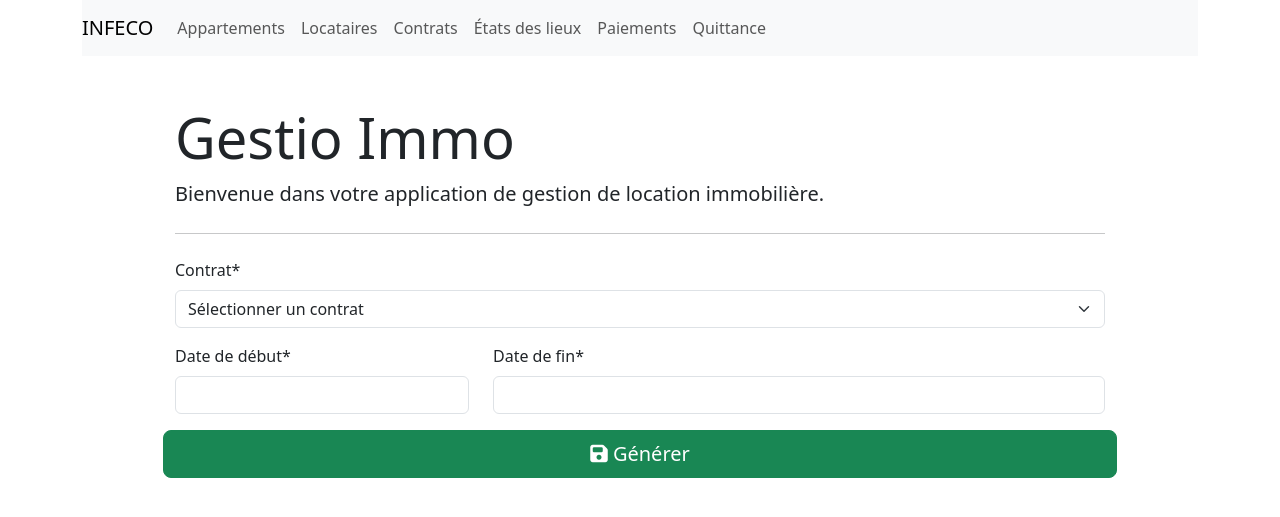
After one commit to luciepellier/app_immo, a Django app: page /receipt/form/ in a window 1280 px wide. The commit adds this page. Shown: the top 517 px of the page. Run offline with Django 4.2, Linux system fonts and the light colour scheme; data that the repository does not hold is empty; some libraries are stand-ins or nearby versions.

Commit message:
add Receipt model, path, form, template and views

```diff
--- a/project_immo/gestion_immo/forms.py
+++ b/project_immo/gestion_immo/forms.py
@@ -1,7 +1,6 @@
 from django import forms
-
 from project_immo import settings
-from .models import Apartment, Occupant, Contract, ItemsList, Payment
+from .models import Apartment, Occupant, Contract, ItemsList, Payment, Receipt
 
 class ApartmentForm(forms.ModelForm):
     class Meta:
@@ -35,6 +34,7 @@ class OccupantForm(forms.ModelForm):
 class ContractForm(forms.ModelForm):
     start_date = forms.DateField.input_formats=settings.DATE_INPUT_FORMATS
     end_date = forms.DateField.input_formats=settings.DATE_INPUT_FORMATS
+
     class Meta:
         model = Contract
         fields = ('apartment','occupant','start_date', 'end_date', 'deposit')
@@ -83,3 +83,19 @@ class PaymentForm(forms.ModelForm):
     def __init__(self, *args, **kwargs):
         super(PaymentForm,self).__init__(*args, **kwargs)
         self.fields['contract'].empty_label = 'Sélectionner un contrat'
+
+class ReceiptForm(forms.ModelForm):
+    start_date = forms.DateField.input_formats=settings.DATE_INPUT_FORMATS
+    end_date = forms.DateField.input_formats=settings.DATE_INPUT_FORMATS
+    class Meta:
+        model = Receipt
+        fields = ('contract', 'start_date', 'end_date')
+        labels = {
+            'contract' : 'Contrat',
+            'start_date' : 'Date de début',
+            'end_date' : 'Date de fin',
+        }
+
+    def __init__(self, *args, **kwargs):
+        super(ReceiptForm,self).__init__(*args, **kwargs)
+        self.fields['contract'].empty_label = 'Sélectionner un contrat'
--- a/project_immo/gestion_immo/models.py
+++ b/project_immo/gestion_immo/models.py
@@ -51,20 +51,13 @@ class Payment(models.Model):
         AUTRE = 'CAF', _('CAF')
     source = models.CharField(max_length=25, choices=PaymentSource.choices, default='Locataire', null=False)
     rental = models.DecimalField(max_digits=10, decimal_places=2)
-    charges = models.DecimalField(max_digits=10, decimal_places=2, blank=True)
+    charges = models.DecimalField(max_digits=10, decimal_places=2, blank=True, default=0.00)
 
-# class Payment with payment_type Dépôt de Garantie or Loyer as textchoices
+    @property
+    def total(self):
+        return self.rental + self.charges
 
-# class Payment(models.Model):
-#     contract = models.ForeignKey(Contract, on_delete=models.SET_NULL, null=True)
-#     date = models.DateField(default=datetime.now)
-#     class PaymentType(models.TextChoices):
-#         GARANTIE = 'Dépôt de garantie', _('Dépôt de garantie')
-#         LOYER = 'Loyer (Charges incluses)', _('Loyer')
-#     payment_type = models.CharField(max_length=25, choices=PaymentType.choices, default=PaymentType.LOYER, null=False)
-#     class PaymentSource(models.TextChoices):
-#         LOCATAIRE = 'Locataire', _('Locataire')
-#         AUTRE = 'CAF', _('CAF')
-#     payment_source = models.CharField(max_length=25, choices=PaymentSource.choices, default=PaymentSource.LOCATAIRE, null=False)
-#     amount = models.DecimalField(max_digits=10, decimal_places=2)
-#     charges = models.DecimalField(max_digits=10, decimal_places=2, default= 0.00, blank=True)
+class Receipt(models.Model):
+    contract = models.ForeignKey(Contract, on_delete=models.CASCADE)
+    start_date = models.DateField(blank=False)
+    end_date = models.DateField(blank=False)
--- a/project_immo/gestion_immo/templates/apartment_management/base.html
+++ b/project_immo/gestion_immo/templates/apartment_management/base.html
@@ -32,6 +32,9 @@
                     <li class="nav-item">
                         <a class="nav-link" href="{% url 'payment_list' %}">Paiements</a>
                         </li>
+                    <li class="nav-item">
+                        <a class="nav-link" href="{% url 'receipt_form' %}">Quittance</a>
+                        </li>
                 </ul>
             </div>
         </nav>
--- a/project_immo/gestion_immo/templates/contract_management/contract_list.html
+++ b/project_immo/gestion_immo/templates/contract_management/contract_list.html
@@ -26,7 +26,7 @@
                 <td>{{contract.end_date}}</td>
                 <td>{{contract.deposit}}</td>
                 <td>
-                    <a href="{% url 'rental_list' contract.id %}" class="btn text-secondary px=20">
+                    <a href="{% url 'rental_list' contract.id %}" class="btn text-secondary px=10">
                         <i class="fa fa-eur fa-lg"></i>
                     </a>
                     <a href="{% url 'contract_update' contract.id %}" class="btn text-secondary">
--- /dev/null
+++ b/project_immo/gestion_immo/templates/receipt_management/receipt_form.html
@@ -0,0 +1,22 @@
+{% extends 'apartment_management/base.html' %}
+{% load crispy_forms_tags %}
+
+{% block content %}
+
+<form action="{% url 'receipt' %}" target="_blank" method="post" autocomplete="on">
+    {% csrf_token %}
+    {{form.contract|as_crispy_field}}
+    <div class="row">
+        <div class="col-md-4">
+            {{form.start_date|as_crispy_field}}
+        </div>
+        <div class="col-md-8">
+            {{form.end_date|as_crispy_field}}
+        </div>
+    </div>
+    <div class="row">
+            <button type="submit" class="btn btn-success btn-lg"><i class="fa-solid fa-floppy-disk"></i> </i>Générer</button>
+    </div>
+</form>
+
+{% endblock content %}
--- a/project_immo/gestion_immo/urls.py
+++ b/project_immo/gestion_immo/urls.py
@@ -37,4 +37,7 @@ urlpatterns = [
     path('payment/delete/<int:id>/', views.payment_delete, name='payment_delete'),
     path('payment/list/', views.payment_list, name='payment_list'),
     path('rental/<int:id>/', views.rental_list, name='rental_list'),
+    # rental receipt
+    path('receipt/form/', views.receipt_form, name='receipt_form'),
+    path('receipt/', views.receipt, name='receipt'),
 ]
--- a/project_immo/gestion_immo/views.py
+++ b/project_immo/gestion_immo/views.py
@@ -1,7 +1,9 @@
-from django.shortcuts import render, redirect
+from django.shortcuts import render, redirect, get_object_or_404
 from django.db.models import Sum
-from .forms import ApartmentForm, OccupantForm, ContractForm, ItemsListForm, PaymentForm
-from .models import Apartment, Occupant, Contract, ItemsList, Payment
+from .forms import ApartmentForm, OccupantForm, ContractForm, ItemsListForm, PaymentForm, ReceiptForm
+from .models import Apartment, Occupant, Contract, ItemsList, Payment, Receipt
+
+from datetime import datetime
 
 # Create your views here.
 
@@ -198,15 +200,87 @@ def rental_list(request, id):
     context = {'payment_list' :  contract_payments, 'total_amount': total_amount}
     return render(request, 'payment_management/rental_list.html', context)
 
-# Reviews if all payments in start/end range are satisfied
-#def rental_payments_validation(request, id=20, start_date="2023-01-01", end_date="2023-12-01"):
-#
-#    rental_payments = Payment.objects.all().filter(contract__id=id).filter(payment_type__startswith="Loyer").filter(date__range=[start_date, end_date])
-#    benefit_payments = rental_payments.filter(payment_source="CAF")
-#
-#    # for month in range():
-#
-#    total_amount = rental_payments.aggregate(Sum('price'))
-#
-#    context = {'payment_list' :  rental_payments, 'total_amount': total_amount}
-#    return render(request, 'payment_management/rental_list.html', context)
+# Functions to create a form and get a Rental Receipt list for a Contract in a date range
+
+# define the set of months that exists between start date and end date inputs
+def months_between_dates(start_date, end_date):
+    months = set()
+    while start_date <= end_date:
+        months.add(
+            int(start_date.strftime('%m'))
+        )
+        if start_date.month == 12:
+            start_date = start_date.replace(year=start_date.year + 1, month=1)
+        else:
+            start_date = start_date.replace(month=start_date.month + 1)
+
+    return months
+
+# define the receipt functions
+
+def receipt(request):
+
+    # print(request.POST)
+
+    contract_id = request.POST.get("contract")
+    contract = get_object_or_404(Contract, id=contract_id)
+    start_date = request.POST.get("start_date")
+    end_date = request.POST.get("end_date")
+
+    start_date_obj = datetime.strptime(start_date, "%d-%m-%Y")
+    end_date_obj = datetime.strptime(end_date, "%d-%m-%Y")
+
+    # print(start_date_obj)
+    # print(end_date_obj)
+
+    contract_payments = Payment.objects.filter(contract__id=contract_id, date__gte=start_date_obj, date__lte=end_date_obj)
+
+    # define the set of months in which payments were completed
+    months_in_which_payments_were_done = set()
+    for payment in contract_payments:
+        payment_date = payment.date
+        payment_month = payment_date.month
+        months_in_which_payments_were_done.add(payment_month)
+
+    print(months_in_which_payments_were_done)
+
+
+    # define the set of months we generate the receipt for based on months between start and end date
+    months_we_generate_receipt_for = months_between_dates(start_date_obj, end_date_obj)
+    # print(months_we_generate_receipt_for)
+
+    # compare the two sets of months and determine if all payments are or not completed
+    is_payment_complete = False
+    if months_in_which_payments_were_done == months_we_generate_receipt_for:
+        is_payment_complete = True
+
+    context = {"contract_payments": contract_payments, "is_payment_complete": is_payment_complete, "contract": contract, "start_date": start_date, "end_date": end_date}
+    return render(request, 'receipt_management/receipt.html', context)
+
+# Functions to create the Receipt form
+
+def receipt_form(request, id=0):
+    # manage get request
+    if request.method == 'GET':
+        if id == 0:
+            form = ReceiptForm()
+        else:
+            #filter by id
+            receipt = Receipt.objects.get(pk=id)
+            # return the form object
+            form = ReceiptForm(instance = receipt)
+        return render(request, 'receipt_management/receipt_form.html', {'form':form})
+    # manage post request
+    else:
+        # if id is 0 a new receipt is created
+        if id == 0:
+            form = ReceiptForm(request.POST)
+        # otherwise the receipt info is updated
+        else:
+            receipt = Receipt.objects.get(pk=id)
+            form = ReceiptForm(request.POST, instance = receipt)
+        # if the validation is ok then save to db
+        if form.is_valid():
+            form.save()
+        # redirect to the list to check
+        return redirect('/receipt/')
```
Also changed, not shown: project_immo/gestion_immo/templates/receipt_management/receipt.html (added, +63 -0 lines), project_immo/gestion_immo/migrations/0024_alter_contract_end_date_receipt.py (added), project_immo/gestion_immo/migrations/0025_alter_contract_end_date.py (added), project_immo/gestion_immo/migrations/0026_alter_contract_end_date.py (added).
